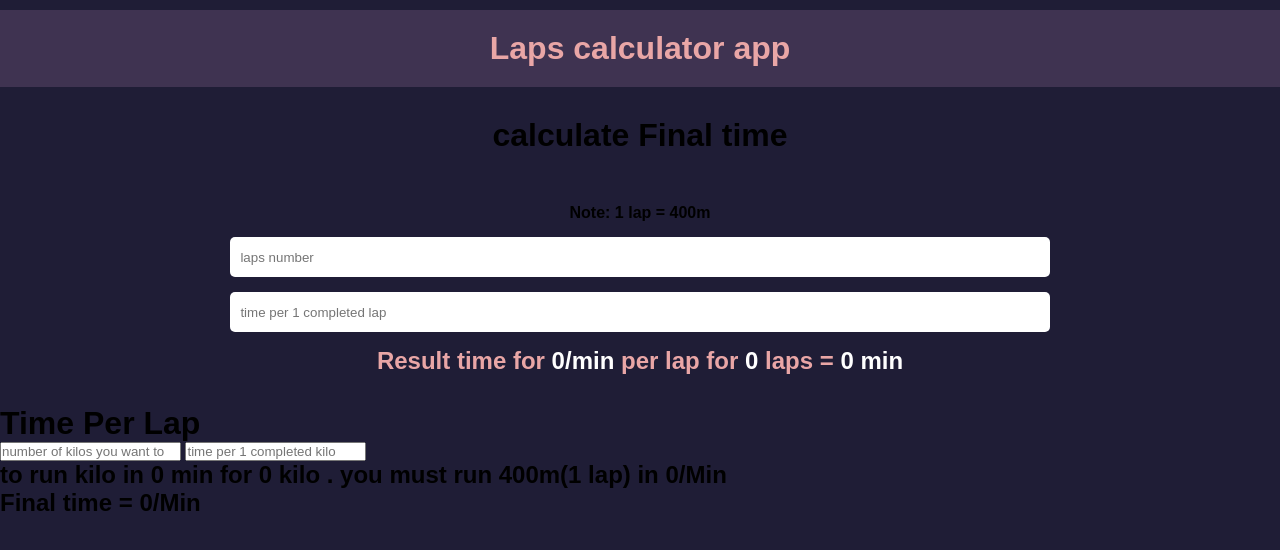
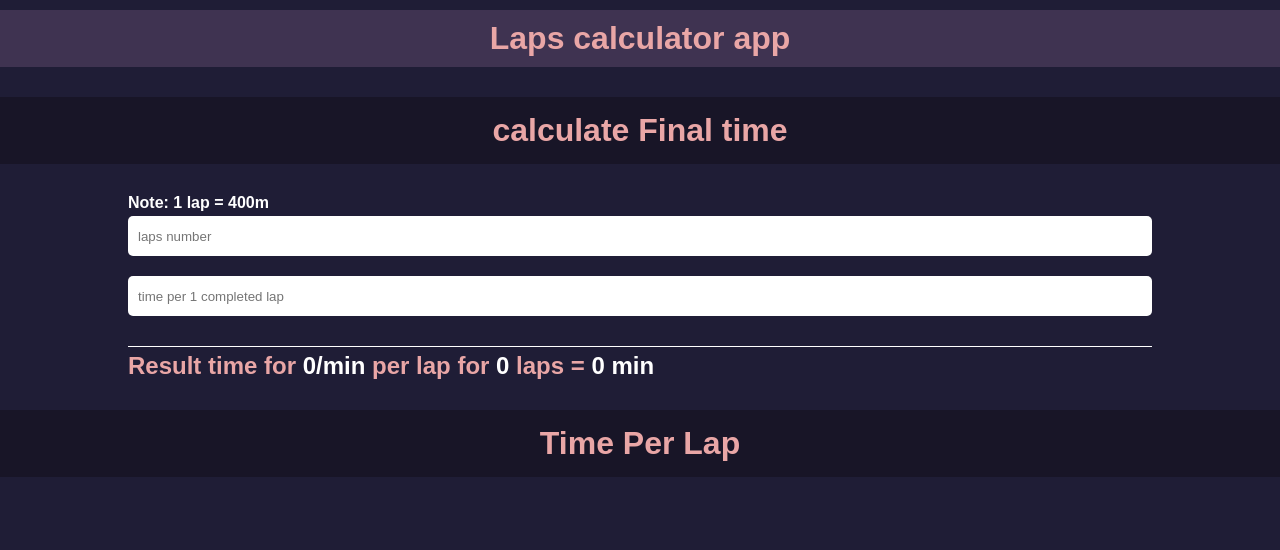
Before and after one commit to abdelrahman390/Laps-calculator-app, a plain HTML site: page index.html in a window 1280 px wide. Both pictures are taken after a click on the element "calculate Final time". Drawn offline with Linux system fonts and the light colour scheme.

Commit message:
Update main.css

```diff
--- a/main.css
+++ b/main.css
@@ -22,7 +22,7 @@ body {
 }
 
 header {
-  padding: 20px;
+  padding: 10px;
   background-color: #3f3351;
   text-align: center;
   margin-top: 10px;
@@ -31,7 +31,21 @@ header h1 {
   color: #e9a6a6;
 }
 
-.overAllTime {
+h1.title {
+  color: var(--text-color);
+  width: 100%;
+  text-align: center;
+  padding: 15px 0;
+  background-color: #181527;
+  margin-top: 30px;
+}
+
+section.hide {
+  display: none !important;
+}
+
+section.overAllTime,
+section.timePerLap {
   display: -webkit-box;
   display: -ms-flexbox;
   display: flex;
@@ -47,10 +61,8 @@ header h1 {
       -ms-flex-align: center;
           align-items: center;
 }
-.overAllTime h1 {
-  color: var(--text-color);
-}
-.overAllTime form {
+section.overAllTime form,
+section.timePerLap form {
   display: -webkit-box;
   display: -ms-flexbox;
   display: flex;
@@ -67,24 +79,36 @@ header h1 {
   -webkit-box-direction: normal;
       -ms-flex-direction: column;
           flex-direction: column;
-  gap: 15px;
-  margin-top: 20px;
 }
-.overAllTime form input {
-  width: 80%;
+section.overAllTime form input,
+section.timePerLap form input {
+  width: 100%;
   height: 40px;
   border-radius: 5px;
   border: none;
   padding: 10px;
+  margin-bottom: 20px;
 }
-.overAllTime form h2 {
+section.overAllTime form h2,
+section.timePerLap form h2 {
   color: var(--text-color);
 }
-.overAllTime form h2 span {
+section.overAllTime form h2 span,
+section.timePerLap form h2 span {
   color: white;
 }
-.overAllTime form button {
-  padding: 10px 25px;
-  border: none;
-  border-radius: 5px;
+section.overAllTime form h2:last-child,
+section.timePerLap form h2:last-child {
+  margin-top: 10px;
+  width: 100%;
+  border-top: 1px solid white;
+  padding-top: 5px;
 }
+section.overAllTime form h4,
+section.timePerLap form h4 {
+  color: white;
+  margin-bottom: 4px;
+  -ms-flex-item-align: start;
+      -ms-grid-row-align: start;
+      align-self: start;
+}
```
